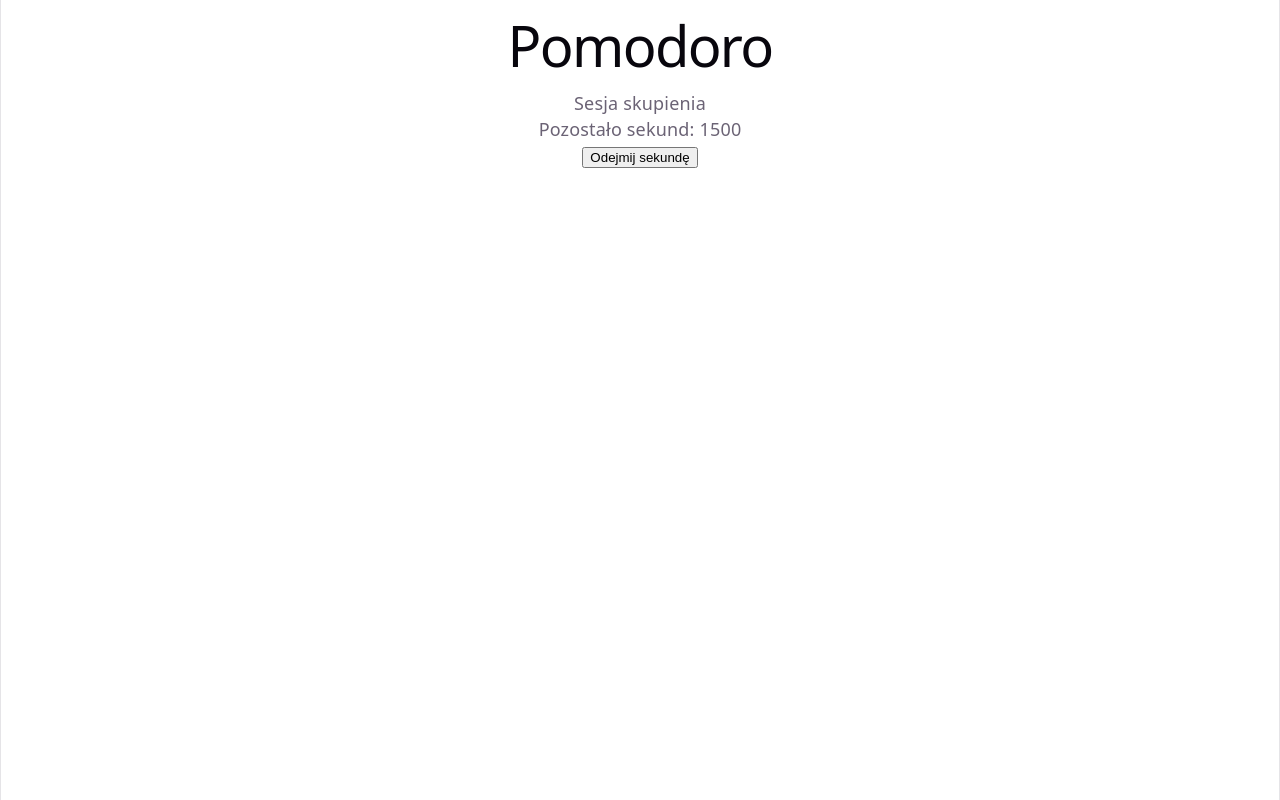
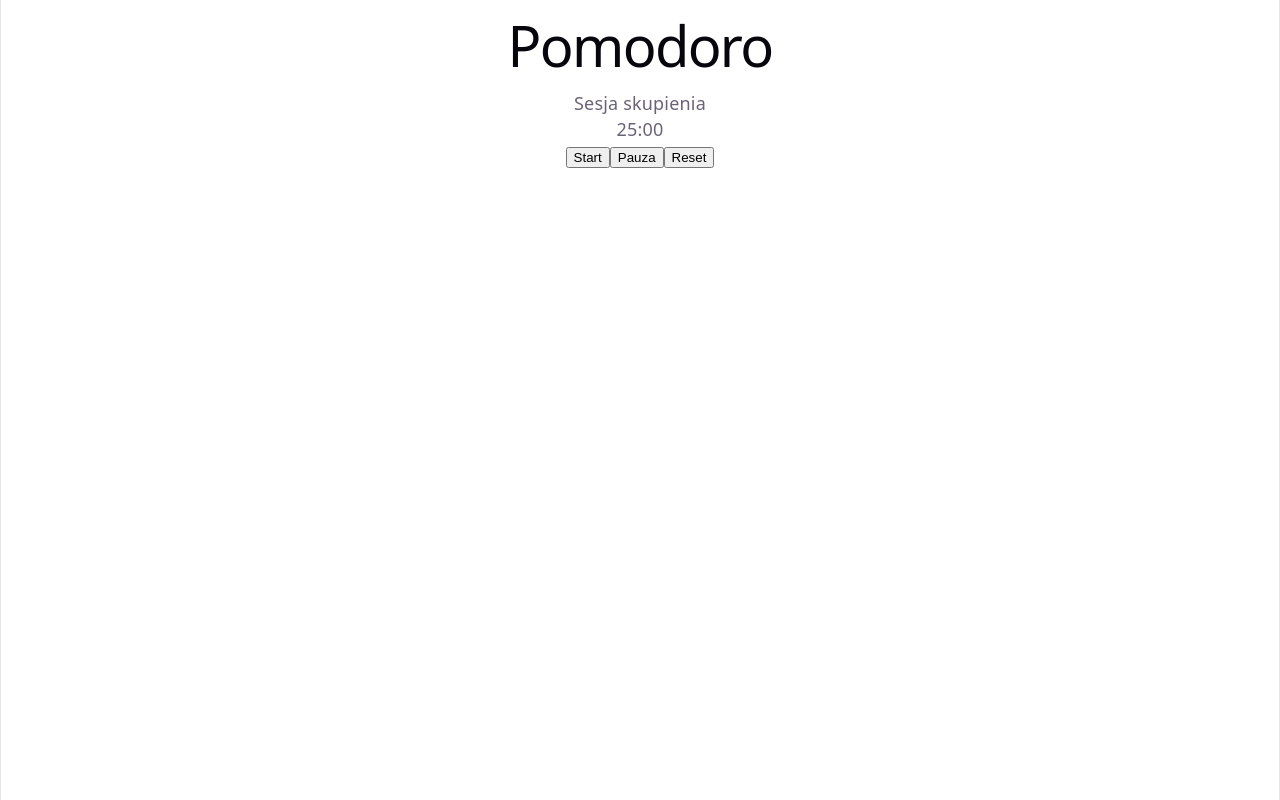
Before and after one commit to SZtamjan/Pomodoro-Timer, a React (Vite) app: page / in a window 1280 px wide. Built offline with nearby package versions, Linux system fonts and the light colour scheme.

Commit message:
Working pomodoro timer base

```diff
--- a/src/App.jsx
+++ b/src/App.jsx
@@ -1,22 +1,66 @@
-import { useState } from 'react'
+import { useEffect, useState } from 'react'
 import './App.css'
 
 function App() {
   const [secondsLeft, setSecondsLeft] = useState(25 * 60)
+  const [isRunning, setIsRunning] = useState(false)
+  const [hasStarted, setHasStarted] = useState(false)
 
-  function handleTick() {
+  const minutes = Math.floor(secondsLeft / 60)
+  const seconds = secondsLeft % 60
+  const secondsText = String(seconds).padStart(2, '0')
+
+  function handleStart() {
     if (secondsLeft > 0) {
-      setSecondsLeft(secondsLeft - 1)
+      setHasStarted(true)
+      setIsRunning(true)
     }
   }
+
+  function handlePause() {
+    setIsRunning(false)
+  }
+
+  function handleReset() {
+    setIsRunning(false)
+    setSecondsLeft(25 * 60)
+    setHasStarted(false)
+  }
+
+  useEffect(function manageTimer() {
+    if (!isRunning || secondsLeft === 0) {
+      return
+    }
+
+    const timeoutId = setTimeout(function tick() {
+      setSecondsLeft(secondsLeft - 1)
+
+      if (secondsLeft === 1) {
+        setIsRunning(false)
+      }
+    }, 1000)
+
+    return function cleanupTimer() {
+      clearTimeout(timeoutId)
+    }
+  }, [isRunning, secondsLeft])
 
   return (
     <main>
       <h1>Pomodoro</h1>
       <p>Sesja skupienia</p>
-      <p>Pozostało sekund: {secondsLeft}</p>
-      <button type="button" onClick={handleTick}>
-        Odejmij sekundę
+      <p>{minutes}:{secondsText}</p>
+
+      <button type="button" onClick={handleStart}>
+        {hasStarted ? 'Kontynuuj' : 'Start'}
+      </button>
+
+      <button type="button" onClick={handlePause}>
+        Pauza
+      </button>
+
+      <button type='button' onClick={handleReset}>
+        Reset
       </button>
     </main>
   )
```
